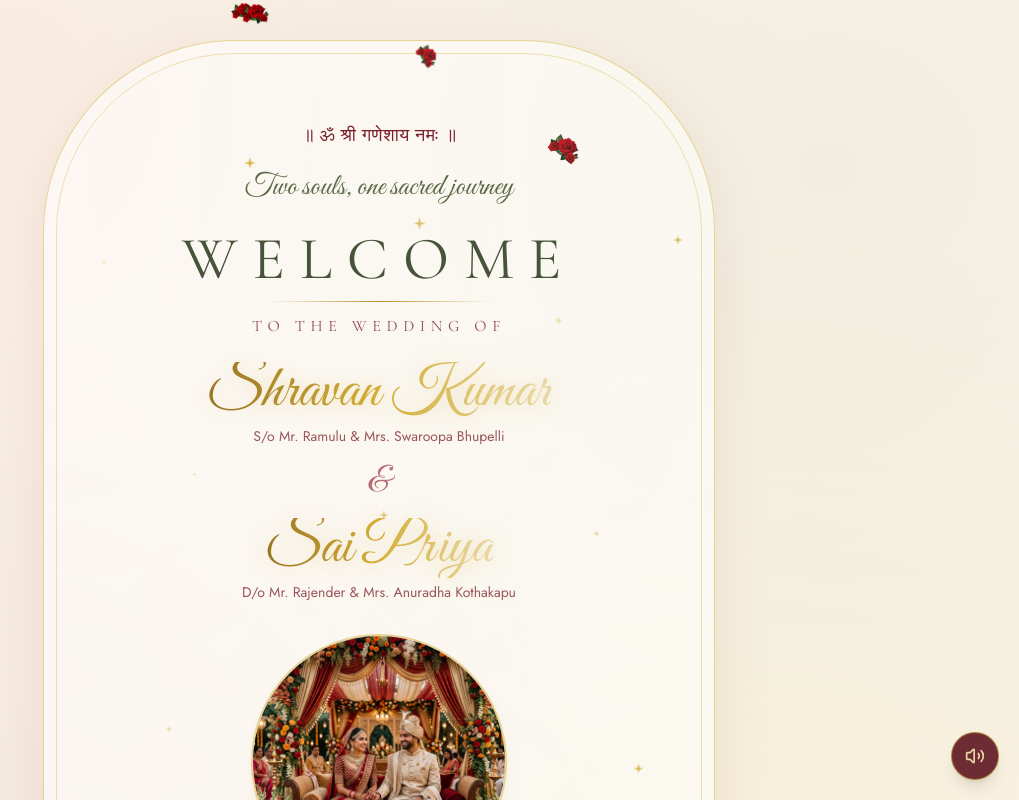
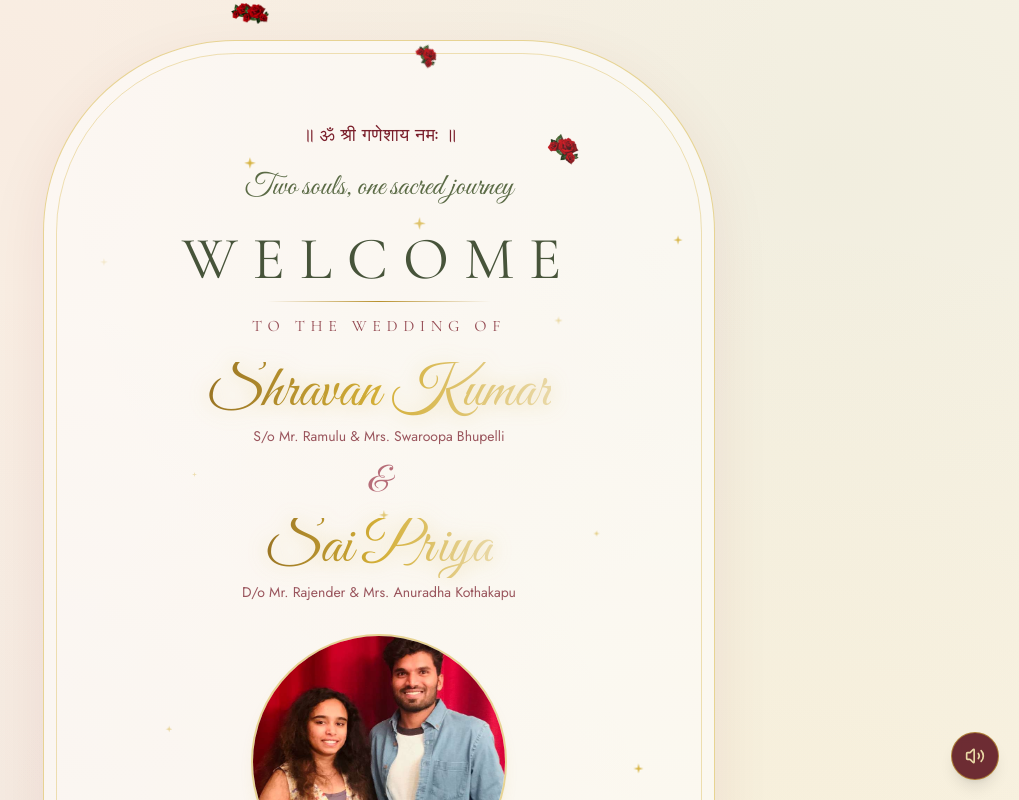
Before and after one commit to ankit-datatrainer/shravan-weds-saipriya, a Next.js app: page / in a window 1280 px wide. Both pictures are taken after a click on the button "Open the wedding invitation". Shown: the top 800 px of the page, without its empty margins (261-1280 px from the left). Built offline with nearby package versions, Linux system fonts and the light colour scheme; no server answers; a web font is replaced by a local one.

Commit message:
UI updates: Use real couple image and adjust framing

```diff
--- a/components/Hero.tsx
+++ b/components/Hero.tsx
@@ -102,7 +102,7 @@ export default function Hero() {
           variants={fadeUp}
           className="mt-6 sm:mt-8 relative mx-auto w-48 h-48 sm:w-56 sm:h-56 md:w-64 md:h-64 rounded-full overflow-hidden border-2 border-gold-400/50 shadow-lg shadow-gold-500/10"
         >
-          <Image src="/images/couple.png" alt="Indian Wedding Couple" fill className="object-cover" />
+          <Image src="/images/couple.jpeg" alt="Shravan and Sai Priya" fill className="object-cover object-[center_20%]" />
         </motion.div>
 
         <motion.div custom={6} initial="hidden" animate="visible" variants={fadeUp} className="mt-4">
```
Also changed, not shown: public/images/couple.jpeg (added), public/images/couple.png (deleted).
